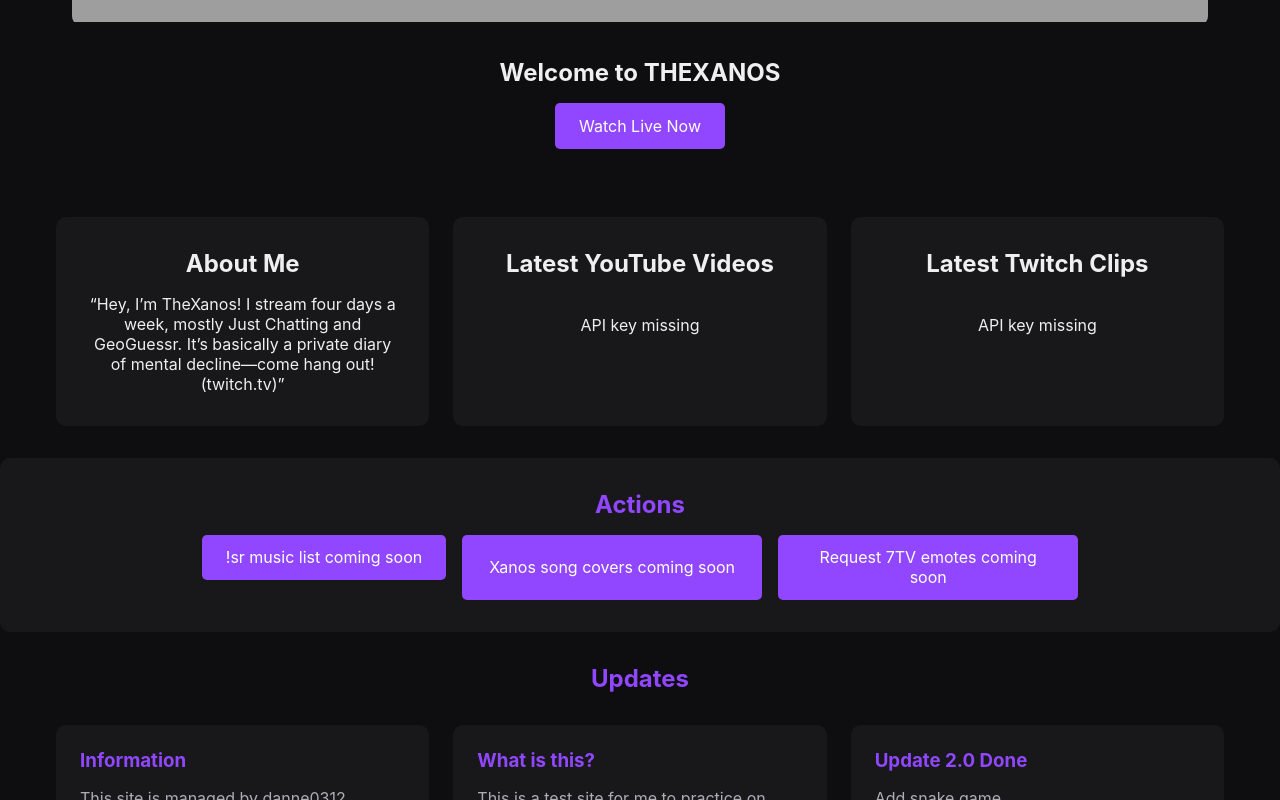
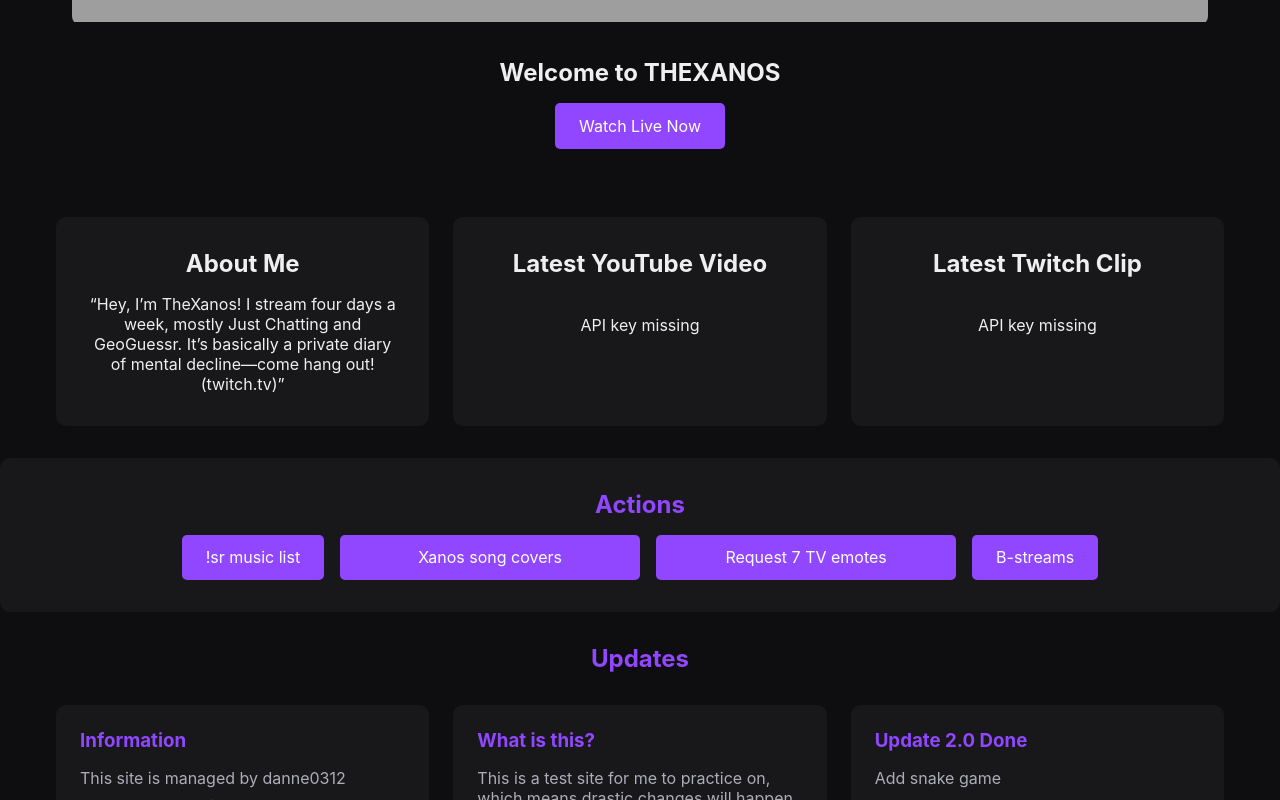
Before and after one commit to Danne0312/Thexanos-New-Website, a plain HTML site: page index.html in a window 1280 px wide. Shown: the part 504-1304 px from the top of the page. Drawn offline with Linux system fonts and the light colour scheme; grey boxes are pictures that could not be loaded.

Commit message:
index.html

```diff
--- a/index.html
+++ b/index.html
@@ -49,13 +49,13 @@
         </div>
 
         <div class="content-section youtube-section">
-            <h2>Latest YouTube Videos</h2>
+            <h2>Latest YouTube Video</h2>
             <p>API key missing</p>
             <div id="youtube-videos" class="grid-container"></div>
         </div>
 
         <div class="content-section twitch-clips-section">
-            <h2>Latest Twitch Clips</h2>
+            <h2>Latest Twitch Clip</h2>
             <p>API key missing</p>
             <div id="twitch-clips" class="grid-container"></div>
         </div>
@@ -66,10 +66,13 @@
         <h2>Actions</h2>
         <div class="actions-container">
             <a href="https://streamelements.com/thexanos/mediarequest" target="_blank">
-                <button>!sr music list coming soon</button>
+                <button>!sr music list</button>
             </a>
-            <button>Xanos song covers coming soon</button>
-            <button>Request 7TV emotes coming soon</button>
+            <button>Xanos song covers</button>
+            <button>Request 7 TV emotes</button>
+            <a href="https://www.twitch.tv/tehxanos" target="_blank">
+                <button>B-streams</button>
+            </a>
         </div>
     </section>
 
```
